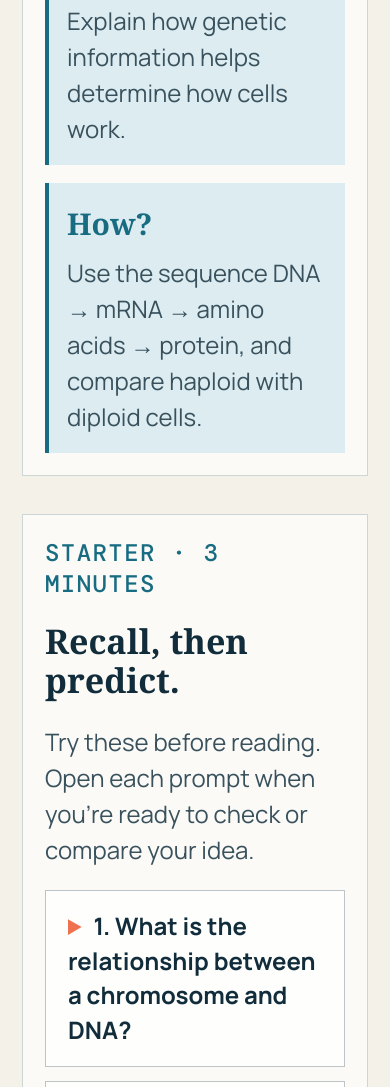
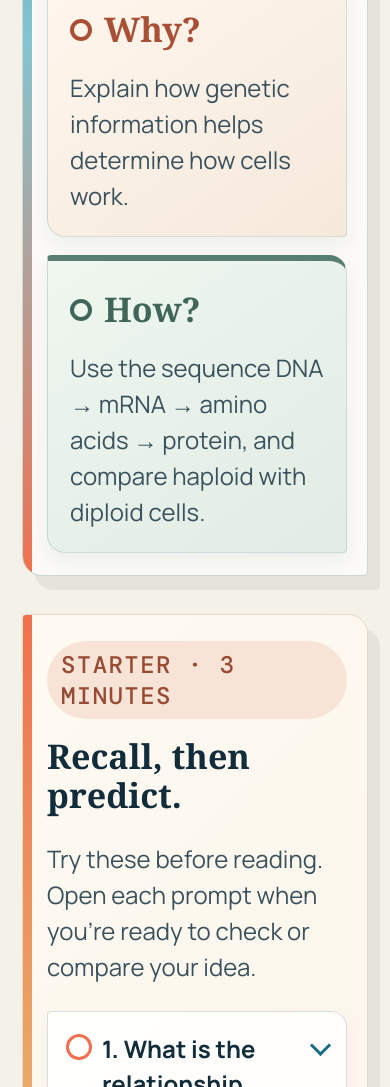
Before and after one commit to biology-JH/Chromosomes, a plain HTML site: page public/index.html in a window 390 px wide. Shown: the part 2329-3416 px from the top of the page. Drawn offline with nearby package versions, Linux system fonts and the light colour scheme.

Commit message:
Polish learning objective starter and plenary cards

```diff
--- a/public/styles.css
+++ b/public/styles.css
@@ -73,18 +73,34 @@ figcaption { margin-top: 18px; color: var(--ink-soft); font-size: 24px; line-hei
 .lesson-intro { margin-bottom: 56px; padding-bottom: 35px; border-bottom: 1px solid var(--line); }
 .lesson-intro h2, .lesson-footer h2 { margin-bottom: 16px; font-family: var(--serif); font-size: clamp(36px, 4vw, 52px); line-height: 1.12; letter-spacing: -.04em; }
 .lesson-intro > p:last-child { max-width: 880px; margin-bottom: 0; color: var(--ink-soft); font-size: 24px; }
-.learning-objective, .starter-block { margin: 0 0 52px; padding: 32px; border: 1px solid var(--line); background: var(--paper-light); }
-.learning-objective h2, .starter-block h2, .plenary-block h2 { margin: 0 0 24px; font-family: var(--serif); font-size: clamp(34px, 3.5vw, 44px); line-height: 1.15; }
+.learning-objective, .starter-block { position: relative; isolation: isolate; overflow: hidden; margin: 0 0 52px; padding: clamp(26px, 3.5vw, 44px); border: 1px solid var(--line); border-radius: 4px 28px 4px 28px; background: var(--paper-light); box-shadow: 12px 14px 0 rgba(17,44,58,.07); }
+.learning-objective::before, .starter-block::before { position: absolute; z-index: -1; inset: 0 auto 0 0; width: 9px; background: linear-gradient(180deg, var(--blue), #83c5d0 55%, var(--coral)); content: ""; }
+.learning-objective::after { position: absolute; z-index: -1; top: -72px; right: -48px; width: 220px; height: 220px; border: 2px solid rgba(23,108,130,.12); border-radius: 50%; box-shadow: 0 0 0 22px rgba(23,108,130,.035), 0 0 0 48px rgba(23,108,130,.025); content: ""; }
+.learning-objective > .eyebrow, .starter-block > .eyebrow { display: inline-block; margin-bottom: 18px; padding: 8px 14px; border-radius: 999px; background: var(--blue-soft); }
+.learning-objective h2, .starter-block h2, .plenary-block h2 { position: relative; margin: 0 0 26px; font-family: var(--serif); font-size: clamp(34px, 3.5vw, 44px); line-height: 1.15; }
+.learning-objective h2 { max-width: 850px; }
 .objective-points { display: grid; grid-template-columns: repeat(3, minmax(0, 1fr)); gap: 18px; }
-.objective-points article { padding: 22px; border-left: 4px solid var(--blue); background: var(--blue-soft); }
-.objective-points h3 { margin: 0 0 8px; color: var(--blue); font-family: var(--serif); font-size: 30px; }
+.objective-points article { position: relative; min-height: 210px; padding: 26px 24px; border: 1px solid rgba(23,108,130,.16); border-top: 6px solid var(--blue); border-radius: 4px 18px 4px 18px; background: linear-gradient(145deg, #edf6f6, #dcecf0); box-shadow: 0 8px 20px rgba(17,44,58,.06); }
+.objective-points article:nth-child(2) { border-top-color: #df805f; background: linear-gradient(145deg, #fff6ed, #f6e9dc); }
+.objective-points article:nth-child(3) { border-top-color: #587d72; background: linear-gradient(145deg, #eff7ef, #e1ece4); }
+.objective-points h3 { display: flex; align-items: center; gap: 12px; margin: 0 0 14px; color: var(--blue); font-family: var(--serif); font-size: 34px; }
+.objective-points article:nth-child(2) h3 { color: #a94f35; }
+.objective-points article:nth-child(3) h3 { color: #3f6659; }
+.objective-points h3::before { width: 14px; height: 14px; border: 4px solid currentColor; border-radius: 50%; content: ""; }
 .objective-points p, .activity-instruction { margin: 0; color: var(--ink-soft); font-size: 24px; line-height: 1.5; }
-.activity-instruction { margin-bottom: 22px; }
-.activity-questions { display: grid; gap: 14px; }
-.activity-questions details { border: 1px solid rgba(17,44,58,.28); background: rgba(255,255,255,.8); }
-.activity-questions summary { padding: 18px 22px; cursor: pointer; font-size: 24px; font-weight: 700; line-height: 1.45; }
-.activity-questions summary::marker { color: var(--coral); }
-.activity-questions details > p { margin: 0; padding: 0 22px 20px; color: var(--ink-soft); font-size: 24px; line-height: 1.5; }
+.starter-block { border-color: #ead7c7; background: linear-gradient(135deg, #fffaf2 0%, #fbf5eb 72%, #f4e8da 100%); }
+.starter-block::before { background: linear-gradient(180deg, var(--coral), #e8b56c 55%, var(--blue)); }
+.starter-block > .eyebrow { background: #f7e4d6; color: #984b34; }
+.activity-instruction { max-width: 850px; margin-bottom: 26px; }
+.activity-questions { display: grid; gap: 16px; }
+.activity-questions details { overflow: hidden; border: 1px solid rgba(17,44,58,.16); border-radius: 4px 16px 4px 16px; background: rgba(255,255,255,.88); box-shadow: 0 5px 14px rgba(17,44,58,.045); transition: transform .18s ease, box-shadow .18s ease; }
+.activity-questions details:hover { transform: translateY(-2px); box-shadow: 0 9px 20px rgba(17,44,58,.09); }
+.activity-questions summary { position: relative; padding: 20px 24px 20px 58px; cursor: pointer; font-size: 24px; font-weight: 700; line-height: 1.45; list-style: none; }
+.activity-questions summary::-webkit-details-marker { display: none; }
+.activity-questions summary::before { position: absolute; top: 22px; left: 22px; width: 20px; height: 20px; border: 3px solid var(--coral); border-radius: 50%; content: ""; }
+.activity-questions summary::after { position: absolute; top: 26px; right: 22px; width: 12px; height: 12px; border-right: 3px solid var(--blue); border-bottom: 3px solid var(--blue); content: ""; transform: rotate(45deg); transition: transform .18s ease; }
+.activity-questions details[open] summary::after { transform: translateY(6px) rotate(225deg); }
+.activity-questions details > p { margin: 0; padding: 0 24px 22px 58px; color: var(--ink-soft); font-size: 24px; line-height: 1.5; }
 .lesson-card { scroll-margin-top: 36px; margin-bottom: 84px; padding: 36px 0 42px; border-bottom: 2px solid var(--line); }
 .lesson-heading { display: flex; flex-direction: column; gap: 12px; }
 .lesson-number { margin: 0; color: var(--coral); font-family: var(--mono); font-size: 24px; font-weight: 500; letter-spacing: .07em; }
@@ -115,16 +131,19 @@ figcaption { margin-top: 18px; color: var(--ink-soft); font-size: 24px; line-hei
 .question summary::marker { color: var(--coral); }
 .answer { margin: 0; padding: 0 22px 20px; color: var(--ink-soft); font-size: 24px; line-height: 1.5; }
 .next-lesson { margin-top: 30px; min-width: 310px; }
-.lesson-footer { scroll-margin-top: 42px; padding: 46px; background: var(--ink); color: var(--paper-light); }
+.lesson-footer { position: relative; overflow: hidden; scroll-margin-top: 42px; padding: 46px; border-radius: 4px 30px 4px 30px; background: linear-gradient(145deg, #112c3a, #164657); color: var(--paper-light); }
+.lesson-footer::before { position: absolute; top: -130px; right: -70px; width: 330px; height: 330px; border: 2px solid rgba(131,197,208,.18); border-radius: 50%; box-shadow: 0 0 0 28px rgba(131,197,208,.055), 0 0 0 62px rgba(131,197,208,.035); content: ""; pointer-events: none; }
+.lesson-footer > * { position: relative; }
 .lesson-footer .eyebrow { color: #83c5d0; }
 .lesson-footer h2 { margin-bottom: 30px; }
 .lesson-footer h2 span { color: #83c5d0; font-style: italic; }
 .footer-link { background: transparent; border-color: var(--paper-light); color: var(--paper-light); }
 .syllabus-source { margin: 28px 0 0; color: #d3e7e9; font-size: 24px; line-height: 1.5; }
 .syllabus-source a { color: #ffffff; text-decoration-thickness: 2px; text-underline-offset: 4px; }
-.plenary-block { margin-top: 48px; padding-top: 38px; border-top: 1px solid rgba(255,255,255,.3); }
-.plenary-block .eyebrow { color: #83c5d0; }
-.plenary-block .activity-questions details { border-color: rgba(255,255,255,.36); background: rgba(255,255,255,.96); color: var(--ink); }
+.plenary-block { margin-top: 52px; padding: 38px; border: 1px solid rgba(255,255,255,.22); border-radius: 4px 22px 4px 22px; background: rgba(255,255,255,.055); box-shadow: inset 0 1px 0 rgba(255,255,255,.07); }
+.plenary-block .eyebrow { display: inline-block; margin-bottom: 18px; padding: 8px 14px; border-radius: 999px; background: rgba(131,197,208,.16); color: #a9e0e8; }
+.plenary-block h2 { color: #fff; }
+.plenary-block .activity-questions details { border-color: rgba(255,255,255,.36); background: #fbfaf6; color: var(--ink); }
 .image-viewer { width: min(95vw, 1400px); max-width: none; max-height: 92vh; padding: 24px; border: 0; background: var(--paper-light); }
 .image-viewer::backdrop { background: rgba(7,24,33,.84); }
 .viewer-bar { display: flex; align-items: center; justify-content: space-between; gap: 24px; margin-bottom: 18px; }
@@ -150,9 +169,9 @@ figcaption { margin-top: 18px; color: var(--ink-soft); font-size: 24px; line-hei
   .hero-stamp { right: 24px; bottom: 18px; }
   .learning-layout { padding: 42px 22px 70px; }
   .lesson-intro { margin-bottom: 34px; }
-  .learning-objective, .starter-block { margin-bottom: 38px; padding: 22px; }
+  .learning-objective, .starter-block { margin-bottom: 38px; padding: 26px 20px 22px 24px; border-radius: 4px 20px 4px 20px; }
   .objective-points { grid-template-columns: 1fr; }
-  .objective-points article { padding: 18px; }
+  .objective-points article { min-height: 0; padding: 22px; }
   .lesson-card { margin-bottom: 58px; padding: 26px 0 32px; }
   .lesson-copy { font-size: 24px; }
   .artwork-count-2, .artwork-count-3 { grid-template-columns: 1fr; }
@@ -162,7 +181,12 @@ figcaption { margin-top: 18px; color: var(--ink-soft); font-size: 24px; line-hei
   .lesson-card#point-extension-7 .artwork-count-3 { grid-template-columns: 1fr; }
   .review-block { padding: 20px; }
   .lesson-footer { padding: 30px 24px; }
-  .plenary-block { margin-top: 38px; padding-top: 30px; }
+  .lesson-footer { border-radius: 4px 22px 4px 22px; }
+  .plenary-block { margin-top: 38px; padding: 26px 18px; border-radius: 4px 18px 4px 18px; }
+  .activity-questions summary { padding-right: 48px; padding-left: 54px; }
+  .activity-questions summary::before { left: 18px; }
+  .activity-questions summary::after { right: 18px; }
+  .activity-questions details > p { padding-right: 20px; padding-left: 24px; }
   .next-lesson { min-width: 0; width: 100%; }
 }
 @media (prefers-reduced-motion: reduce) {
```
